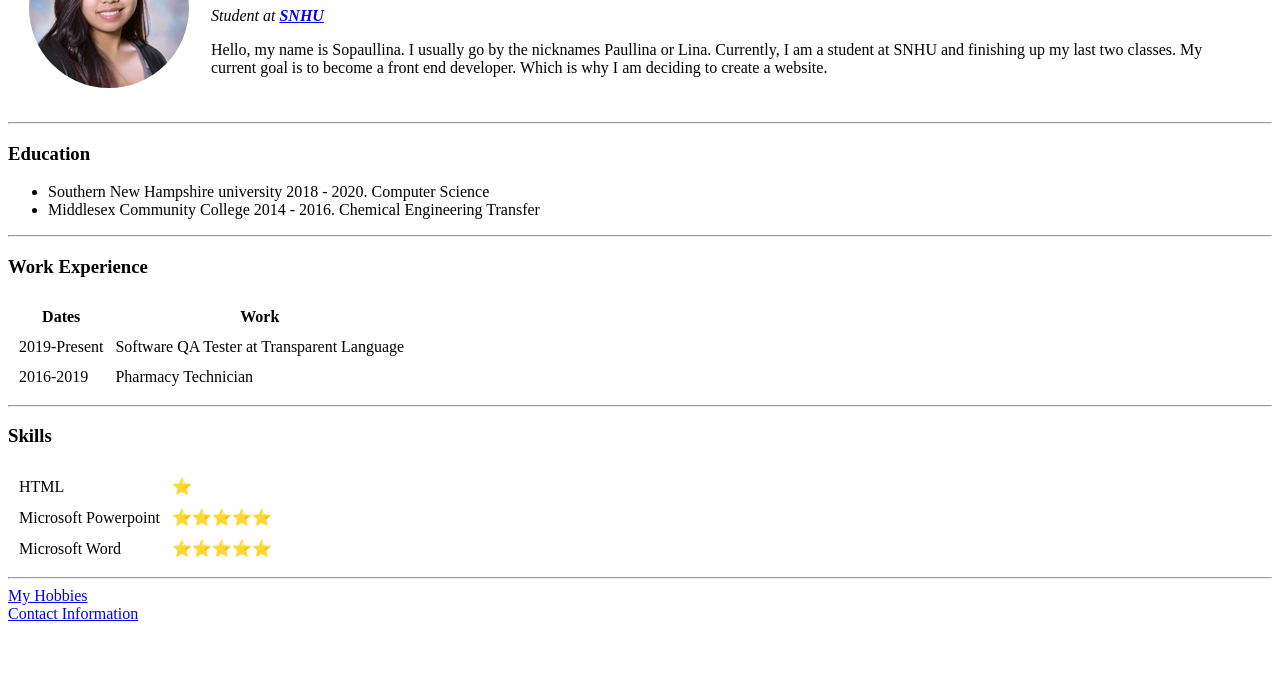
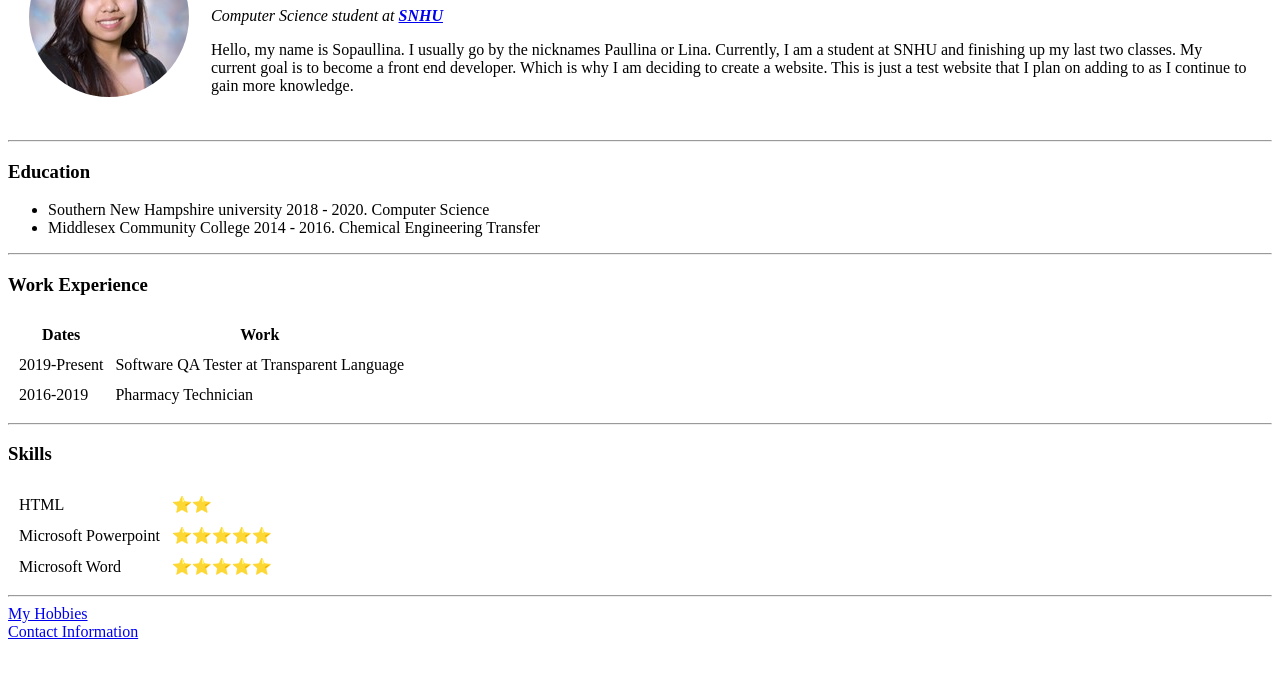
Before and after one commit to snhem/cv, a plain HTML site: page index.html in a window 1280 px wide. Shown: the part 102-800 px from the top of the page. Drawn offline with Linux system fonts and the light colour scheme.

Commit message:
Update index.html

```diff
--- a/index.html
+++ b/index.html
@@ -11,11 +11,11 @@
     <tr>
       <td><img src="images/circle-cropped.png" alt="sopaullina profile picture"></td>
       <td><h1> Sopaullina Nhem </h1>
-      <p><em>Student at <strong><a href="https://www.snhu.edu/">SNHU</a></strong> </em></p>
+      <p><em>Computer Science student at <strong><a href="https://www.snhu.edu/">SNHU</a></strong> </em></p>
       <p>
         Hello, my name is Sopaullina. I usually go by the nicknames Paullina or Lina.
         Currently, I am a student at SNHU and finishing up my last two classes.
-        My current goal is to become a front end developer. Which is why I am deciding to create a website.
+        My current goal is to become a front end developer. Which is why I am deciding to create a website. This is just a test website that I plan on adding to as I continue to gain more knowledge.
         </p></td>
     </tr>
   </table>
@@ -46,7 +46,7 @@
     <table cellspacing = "10">
       <tr>
         <td>HTML</td>
-        <td>⭐</td>
+        <td>⭐⭐</td>
       </tr>
       <tr>
         <td>Microsoft Powerpoint</td>
```
